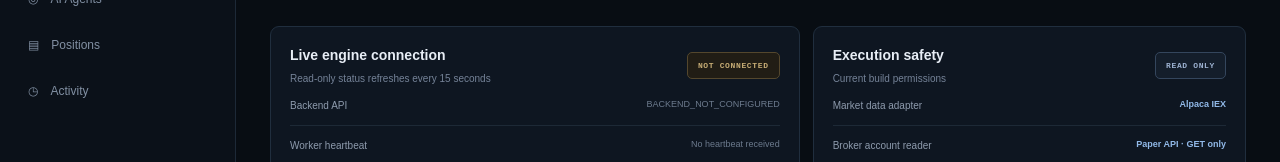
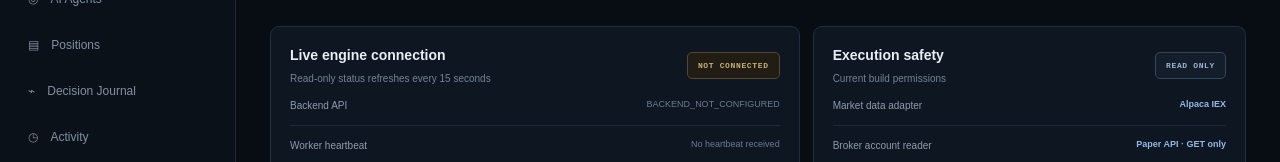
Before and after one commit to jaredlangley01-star/ai-trading-command-center, a Next.js app: page /small-trading in a window 1280 px wide. Shown: the part 202-364 px from the top of the page. Built offline with nearby package versions, Linux system fonts and the light colour scheme; no server answers.

Commit message:
Add decision journal navigation link

```diff
--- a/app/small-trading/page.tsx
+++ b/app/small-trading/page.tsx
@@ -14,6 +14,7 @@ export default function SmallTradingDashboard() {
       <a className="st-nav active" href="#overview">▦ <span>Overview</span></a>
       <a className="st-nav" href="#agents">◎ <span>AI Agents</span></a>
       <a className="st-nav" href="#positions">▤ <span>Positions</span></a>
+      <a className="st-nav" href="#decisions">⌁ <span>Decision Journal</span></a>
       <a className="st-nav" href="#activity">◷ <span>Activity</span></a>
       <div className="st-sidebar-bottom"><div className="st-mode"><i /> PAPER ONLY</div><p>Live trading is disabled in this build.</p><Link href="/" className="st-back">← Existing command center</Link></div>
     </aside>
```
